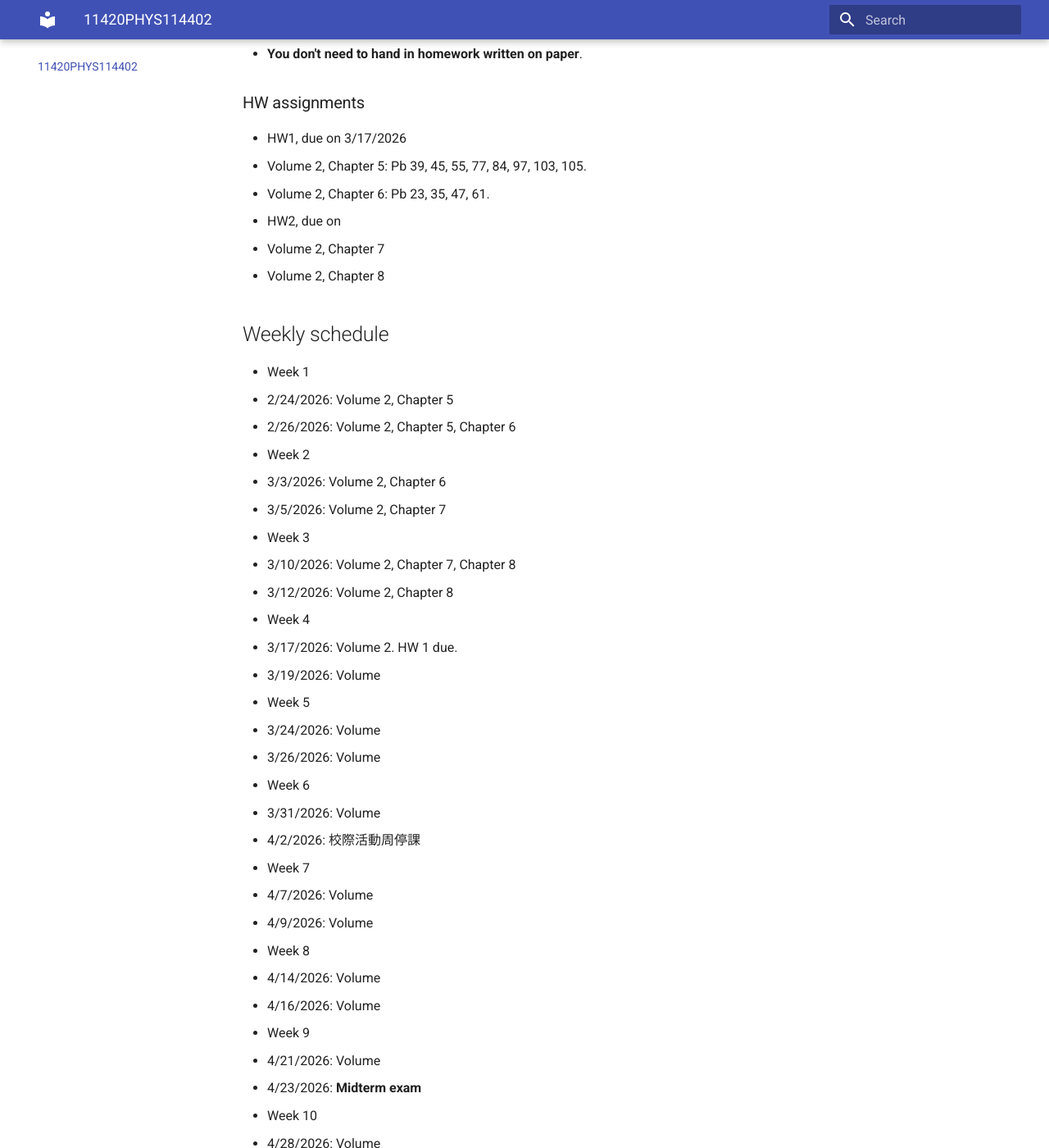
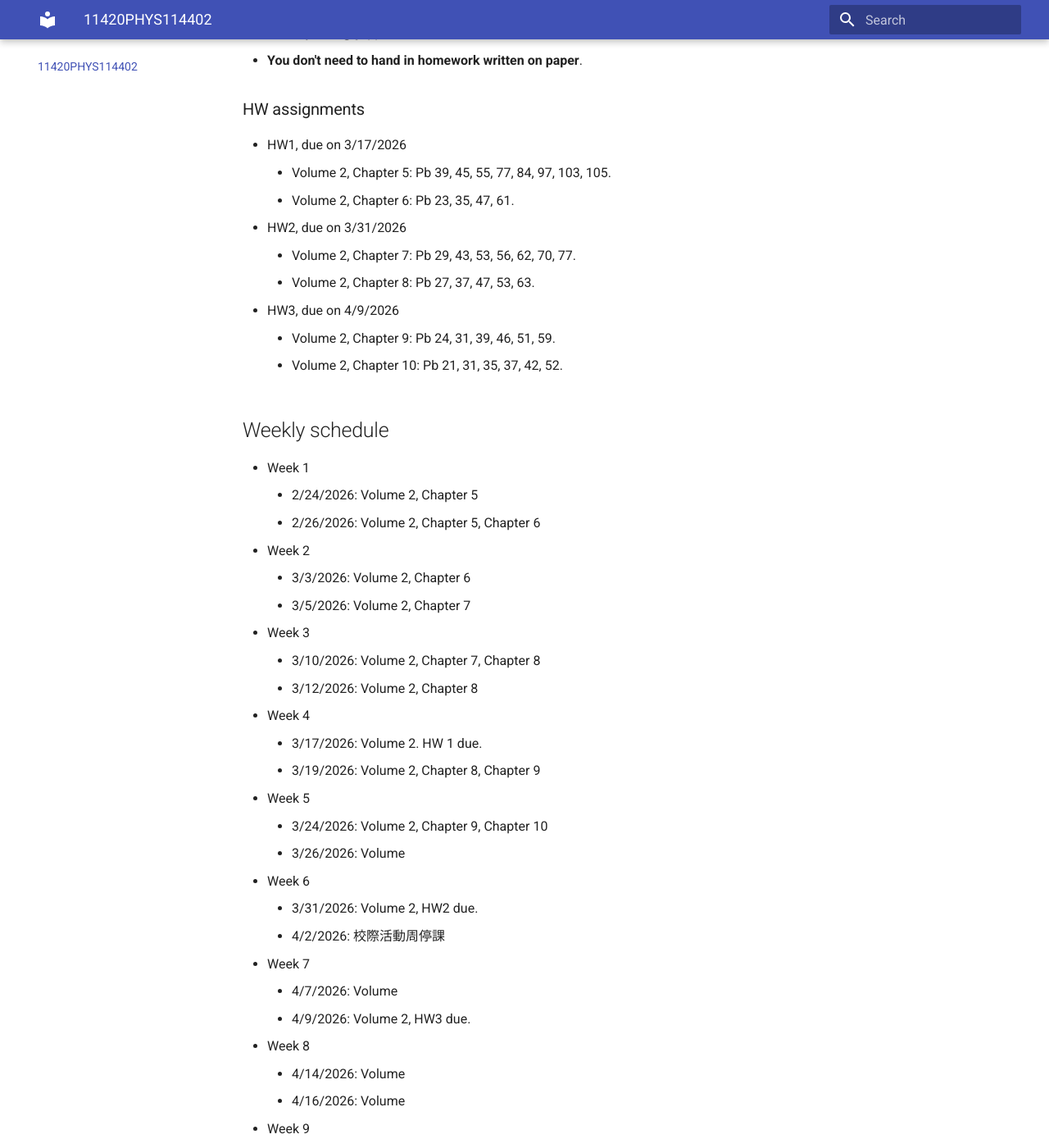
Before and after one commit to pcchen/pcchen.github.io, an MkDocs documentation site: the page built from docs/teaching/11420PHYS114402.md, in a window 1280 px wide and 1400 px high, scrolled down 3134 px. Shown: the whole window at 82% size. Built offline with MkDocs 1.6.1 and Material for MkDocs 9.7.7, drawn with Linux system fonts in a browser that asks for light colours.

Commit message:
update course

```diff
--- a/docs/teaching/11420PHYS114402.md
+++ b/docs/teaching/11420PHYS114402.md
@@ -25,7 +25,7 @@ https://sci-tai.vm.nthu.edu.tw/signin
 ## Grade
 * Midterm (45%)+ final (45%) + homework (10%)
 * Scientific calculator is allowed in the exams.
-  * Programming and plotting are not allowed.
+    * Programming and plotting are not allowed.
 
 ## Midterm
 * Time: TBA.
@@ -90,65 +90,68 @@ Unit 2: Modern Physics
 * Use AI to generate the solutions to the homework problems. Compare to your solutions. Ask AI questions if you cannot understand.
 * After you complete understand the solution (meaning you can do the problem by yourself.) Add the solution to the source.
 * On the due day, share the Notebook to
-  * pcchen@gapp.nthu.edu.tw
-  * ccy2003@gapp.nthu.edu.tw
+    * pcchen@gapp.nthu.edu.tw
+    * ccy2003@gapp.nthu.edu.tw
 * **You don't need to hand in homework written on paper**.
 
 
 ### HW assignments
 * HW1, due on 3/17/2026
-  * Volume 2, Chapter 5: Pb 39, 45, 55, 77, 84, 97, 103, 105.
-  * Volume 2, Chapter 6: Pb 23, 35, 47, 61.
-* HW2, due on
-  * Volume 2, Chapter 7
-  * Volume 2, Chapter 8
+    * Volume 2, Chapter 5: Pb 39, 45, 55, 77, 84, 97, 103, 105.
+    * Volume 2, Chapter 6: Pb 23, 35, 47, 61.
+* HW2, due on 3/31/2026
+    * Volume 2, Chapter 7: Pb 29, 43, 53, 56, 62, 70, 77.
+    * Volume 2, Chapter 8: Pb 27, 37, 47, 53, 63.
+* HW3, due on 4/9/2026
+    * Volume 2, Chapter 9: Pb 24, 31, 39, 46, 51, 59.
+    * Volume 2, Chapter 10: Pb 21, 31, 35, 37, 42, 52.
 
 ## Weekly schedule
 * Week 1
-  * 2/24/2026: Volume 2, Chapter 5
-  * 2/26/2026: Volume 2, Chapter 5, Chapter 6
+    * 2/24/2026: Volume 2, Chapter 5
+    * 2/26/2026: Volume 2, Chapter 5, Chapter 6
 * Week 2
-  * 3/3/2026: Volume 2, Chapter 6
-  * 3/5/2026: Volume 2, Chapter 7
+    * 3/3/2026: Volume 2, Chapter 6
+    * 3/5/2026: Volume 2, Chapter 7
 * Week 3
-  * 3/10/2026: Volume 2, Chapter 7, Chapter 8
-  * 3/12/2026: Volume 2, Chapter 8
+    * 3/10/2026: Volume 2, Chapter 7, Chapter 8
+    * 3/12/2026: Volume 2, Chapter 8
 * Week 4
-  * 3/17/2026: Volume 2. HW 1 due.
-  * 3/19/2026: Volume
+    * 3/17/2026: Volume 2. HW 1 due.
+    * 3/19/2026: Volume 2, Chapter 8, Chapter 9
 * Week 5
-  * 3/24/2026: Volume
-  * 3/26/2026: Volume
+    * 3/24/2026: Volume 2, Chapter 9, Chapter 10
+    * 3/26/2026: Volume
 * Week 6
-  * 3/31/2026: Volume
-  * 4/2/2026: 校際活動周停課
+    * 3/31/2026: Volume 2, HW2 due.
+    * 4/2/2026: 校際活動周停課
 * Week 7
-  * 4/7/2026: Volume
-  * 4/9/2026: Volume
+    * 4/7/2026: Volume
+    * 4/9/2026: Volume 2, HW3 due.
 * Week 8
-  * 4/14/2026: Volume
-  * 4/16/2026: Volume
+    * 4/14/2026: Volume
+    * 4/16/2026: Volume
 * Week 9
-  * 4/21/2026: Volume
-  * 4/23/2026: **Midterm exam**
+    * 4/21/2026: Volume
+    * 4/23/2026: **Midterm exam**
 * Week 10
-  * 4/28/2026: Volume
-  * 4/30/2026: Volume
+    * 4/28/2026: Volume
+    * 4/30/2026: Volume
 * Week 11
-  * 5/5/2026: Volume
-  * 5/7/2026: Volume
+    * 5/5/2026: Volume
+    * 5/7/2026: Volume
 * Week 12
-  * 5/12/2026: Volume
-  * 5/14/2026: Volume
+    * 5/12/2026: Volume
+    * 5/14/2026: Volume
 * Week 13
-  * 5/19/2026: Volume
-  * 5/21/2026: Volume
+    * 5/19/2026: Volume
+    * 5/21/2026: Volume
 * Week 14
-  * 5/26/2026: Volume
-  * 5/28/2026: Volume
+    * 5/26/2026: Volume
+    * 5/28/2026: Volume
 * Week 15
-  * 6/2/2026: Volume
-  * 6/4/2026: Volume
+    * 6/2/2026: Volume
+    * 6/4/2026: Volume
 * Week 16
-  * 6/9/2026: Volume
-  * 6/11/2026: **Final exam**
+    * 6/9/2026: Volume
+    * 6/11/2026: **Final exam**
```
